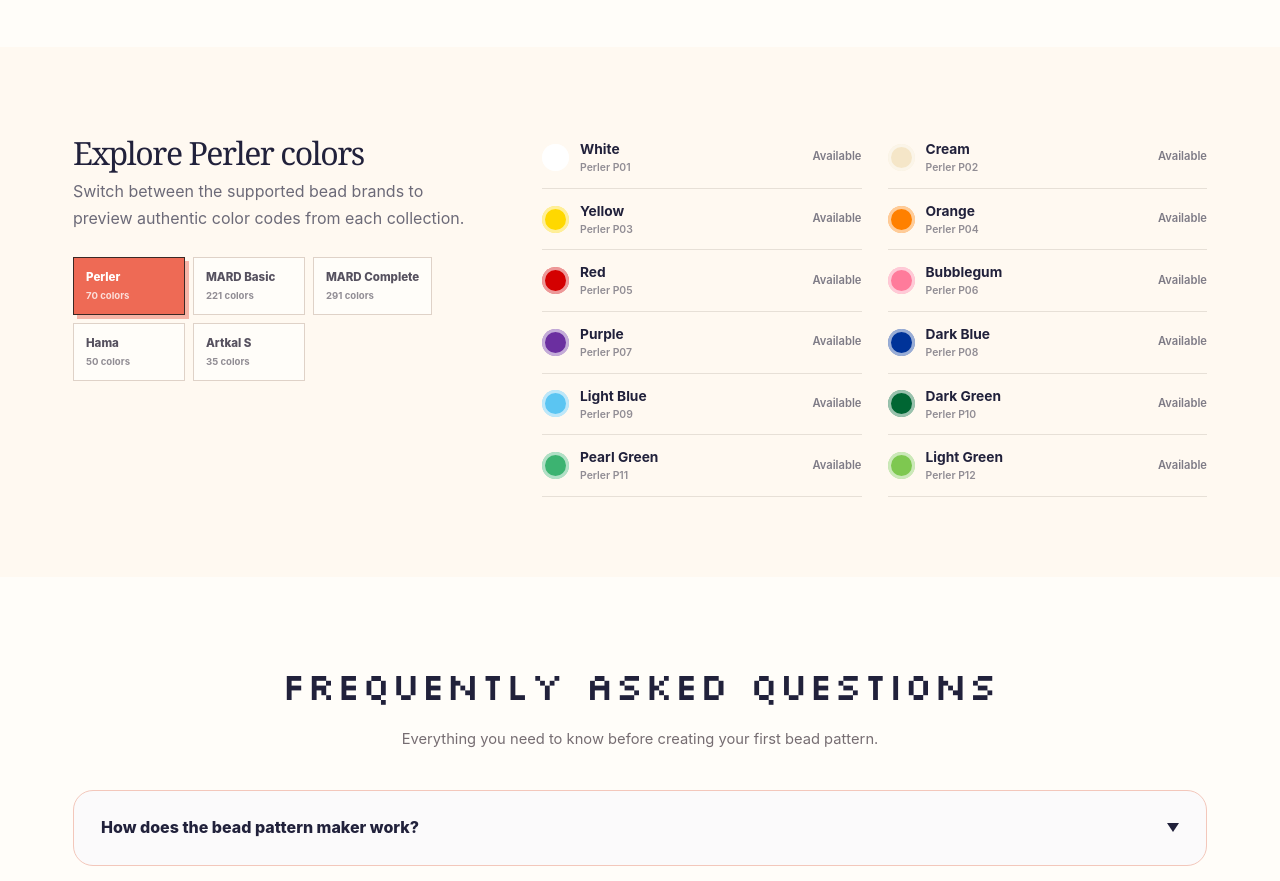
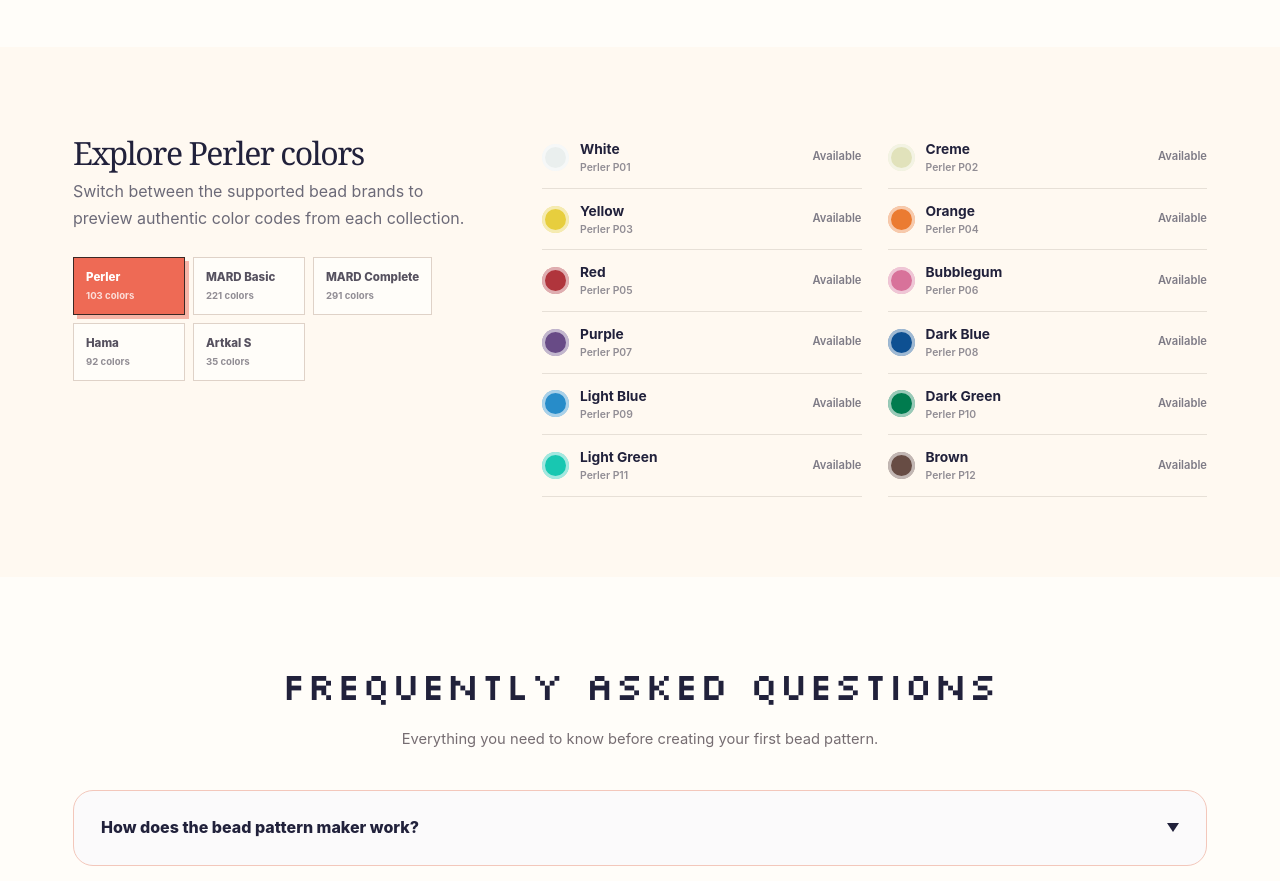
Before and after one commit to rongjuanzhao/perler-bead, a Next.js app: page / in a window 1280 px wide. Shown: the part 2780-3661 px from the top of the page. Built offline with nearby package versions, Linux system fonts and the light colour scheme.

Commit message:
“perler和hama品牌色值更新“

```diff
--- a/src/components/bead-studio/brand-palettes.ts
+++ b/src/components/bead-studio/brand-palettes.ts
@@ -1,130 +1,209 @@
 export type BrandSwatch = { name: string; hex: string; code: string };
 export type PaletteBrand = "MARD Basic" | "MARD Complete" | "Perler" | "Hama" | "Artkal S";
 
+// Perler Midi community reference (103 colors), downloaded 2026-10-31.
+// https://beadcolor.com/perler-color-chart — see THIRD_PARTY_NOTICES.md.
 const perler: BrandSwatch[] = [
-  { name: "White", hex: "#FFFFFF", code: "P01" },
-  { name: "Cream", hex: "#F5E6C8", code: "P02" },
-  { name: "Yellow", hex: "#FFD800", code: "P03" },
-  { name: "Orange", hex: "#FF8000", code: "P04" },
-  { name: "Red", hex: "#D40000", code: "P05" },
-  { name: "Bubblegum", hex: "#FF7B9B", code: "P06" },
-  { name: "Purple", hex: "#6B2FA0", code: "P07" },
-  { name: "Dark Blue", hex: "#003399", code: "P08" },
-  { name: "Light Blue", hex: "#5BC5F2", code: "P09" },
-  { name: "Dark Green", hex: "#006633", code: "P10" },
-  { name: "Pearl Green", hex: "#3CB371", code: "P11" },
-  { name: "Light Green", hex: "#7EC850", code: "P12" },
-  { name: "Brown", hex: "#8B4513", code: "P13" },
-  { name: "Tan", hex: "#D2B48C", code: "P14" },
-  { name: "Black", hex: "#000000", code: "P15" },
-  { name: "Grey", hex: "#808080", code: "P16" },
-  { name: "Charcoal", hex: "#404040", code: "P17" },
-  { name: "Magenta", hex: "#CC0066", code: "P18" },
-  { name: "Peach", hex: "#FFCBA4", code: "P19" },
-  { name: "Kiwi Lime", hex: "#C5E17A", code: "P20" },
-  { name: "Cyan", hex: "#00BFFF", code: "P21" },
-  { name: "Lavender", hex: "#9370DB", code: "P22" },
-  { name: "Bright Green", hex: "#00CC00", code: "P23" },
-  { name: "Pastel Blue", hex: "#ADD8E6", code: "P24" },
-  { name: "Pastel Green", hex: "#98FB98", code: "P25" },
-  { name: "Pastel Lavender", hex: "#D8BFD8", code: "P26" },
-  { name: "Pastel Yellow", hex: "#FFFACD", code: "P27" },
-  { name: "Robin Egg", hex: "#00CCCC", code: "P28" },
-  { name: "Blush", hex: "#FFB6C1", code: "P29" },
-  { name: "Toothpaste", hex: "#B0E0E6", code: "P30" },
-  { name: "Hot Coral", hex: "#FF4040", code: "P31" },
-  { name: "Plum", hex: "#993366", code: "P32" },
-  { name: "Slime", hex: "#CCFF00", code: "P33" },
-  { name: "Butterscotch", hex: "#E89050", code: "P34" },
-  { name: "Rust", hex: "#B7410E", code: "P35" },
-  { name: "Light Grey", hex: "#C0C0C0", code: "P36" },
-  { name: "Pink", hex: "#FF69B4", code: "P37" },
-  { name: "Sand", hex: "#C2B280", code: "P38" },
-  { name: "Cranapple", hex: "#9B111E", code: "P39" },
-  { name: "Cheddar", hex: "#FFB300", code: "P40" },
-  { name: "Turquoise", hex: "#30D5C8", code: "P41" },
-  { name: "Light Pink", hex: "#FFB6C1", code: "P42" },
-  { name: "Fern", hex: "#4F7942", code: "P43" },
-  { name: "Raspberry", hex: "#E30B5C", code: "P44" },
-  { name: "Cobalt", hex: "#0047AB", code: "P45" },
-  { name: "Evergreen", hex: "#115740", code: "P46" },
-  { name: "Prickly Pear", hex: "#DE4F3E", code: "P47" },
-  { name: "Midnight", hex: "#191970", code: "P48" },
-  { name: "Periwinkle", hex: "#7A7FD4", code: "P49" },
-  { name: "Spice", hex: "#C45B28", code: "P50" },
-  { name: "Creme", hex: "#FFF8DC", code: "P51" },
-  { name: "Light Brown", hex: "#C4A882", code: "P52" },
-  { name: "Honey", hex: "#EB9605", code: "P53" },
-  { name: "Pear", hex: "#D1E231", code: "P54" },
-  { name: "Olive", hex: "#808000", code: "P55" },
-  { name: "Shamrock", hex: "#009E60", code: "P56" },
-  { name: "Teal", hex: "#008080", code: "P57" },
-  { name: "Blueberry", hex: "#4F86F7", code: "P58" },
-  { name: "Grape", hex: "#6F2DA8", code: "P59" },
-  { name: "Orchid", hex: "#DA70D6", code: "P60" },
-  { name: "Salmon", hex: "#FA8072", code: "P61" },
-  { name: "Apricot", hex: "#FBCEB1", code: "P62" },
-  { name: "Mist", hex: "#90AFC5", code: "P63" },
-  { name: "Pewter", hex: "#96A8A1", code: "P64" },
-  { name: "Flamingo", hex: "#FC8EAC", code: "P65" },
-  { name: "Tangerine", hex: "#FF9966", code: "P66" },
-  { name: "Mulberry", hex: "#C54B8C", code: "P67" },
-  { name: "Lagoon", hex: "#4DC4C0", code: "P68" },
-  { name: "Pumpkin", hex: "#FF7518", code: "P69" },
-  { name: "Gingerbread", hex: "#B06500", code: "P70" },
+  { name: "White", hex: "#EAEFEE", code: "P01" },
+  { name: "Creme", hex: "#E1E2BB", code: "P02" },
+  { name: "Yellow", hex: "#E7CE3E", code: "P03" },
+  { name: "Orange", hex: "#EB7B31", code: "P04" },
+  { name: "Red", hex: "#B0353C", code: "P05" },
+  { name: "Bubblegum", hex: "#D8729A", code: "P06" },
+  { name: "Purple", hex: "#684B86", code: "P07" },
+  { name: "Dark Blue", hex: "#0E5092", code: "P08" },
+  { name: "Light Blue", hex: "#278CC9", code: "P09" },
+  { name: "Dark Green", hex: "#007B4E", code: "P10" },
+  { name: "Light Green", hex: "#18C7B1", code: "P11" },
+  { name: "Brown", hex: "#674C44", code: "P12" },
+  { name: "Grey", hex: "#909497", code: "P17" },
+  { name: "Black", hex: "#323234", code: "P18" },
+  { name: "Rust", hex: "#995043", code: "P20" },
+  { name: "Light Brown", hex: "#936848", code: "P21" },
+  { name: "Peach", hex: "#E9BFB9", code: "P33" },
+  { name: "Tan", hex: "#C5AC90", code: "P35" },
+  { name: "Magenta", hex: "#E04284", code: "P38" },
+  { name: "Pastel Blue", hex: "#4A9CCF", code: "P52" },
+  { name: "Pastel Green", hex: "#6DCC94", code: "P53" },
+  { name: "Pastel Lavender", hex: "#937FBF", code: "P54" },
+  { name: "Pastel Yellow", hex: "#E9E290", code: "P56" },
+  { name: "Cheddar", hex: "#FBB146", code: "P57" },
+  { name: "Toothpaste", hex: "#96D1D4", code: "P58" },
+  { name: "Hot Coral", hex: "#DD595B", code: "P59" },
+  { name: "Plum", hex: "#A75D9D", code: "P60" },
+  { name: "Kiwi Lime", hex: "#69B845", code: "P61" },
+  { name: "Turquoise", hex: "#0098C5", code: "P62" },
+  { name: "Blush", hex: "#F99297", code: "P63" },
+  { name: "Periwinkle Blue", hex: "#6683B7", code: "P70" },
+  { name: "Light Pink", hex: "#E1BCCE", code: "P79" },
+  { name: "Green", hex: "#4DAB64", code: "P80" },
+  { name: "Pink", hex: "#D45496", code: "P83" },
+  { name: "Raspberry", hex: "#983864", code: "P88" },
+  { name: "Butterscotch", hex: "#DA9964", code: "P90" },
+  { name: "Parrot Green", hex: "#009188", code: "P91" },
+  { name: "Dark Grey", hex: "#585C61", code: "P92" },
+  { name: "Blueberry Creme", hex: "#85A8E3", code: "P93" },
+  { name: "Cranapple", hex: "#843947", code: "P96" },
+  { name: "Prickly Pear", hex: "#BBC938", code: "P97" },
+  { name: "Sand", hex: "#E5BE9E", code: "P98" },
+  { name: "Evergreen", hex: "#305545", code: "C01" },
+  { name: "Light Grey", hex: "#B3BAB8", code: "C03" },
+  { name: "Lavender", hex: "#AF9FCE", code: "C04" },
+  { name: "Shamrock", hex: "#008F53", code: "C05" },
+  { name: "Cobalt", hex: "#0065B1", code: "C06" },
+  { name: "Midnight", hex: "#2F3C55", code: "C07" },
+  { name: "Robin's Egg", hex: "#A9CDD5", code: "C08" },
+  { name: "Flamingo", hex: "#F2AFB7", code: "C09" },
+  { name: "Salmon", hex: "#E1747A", code: "C10" },
+  { name: "Fawn", hex: "#C9A385", code: "C11" },
+  { name: "Pewter", hex: "#94A19D", code: "C12" },
+  { name: "Charcoal", hex: "#4F595A", code: "C13" },
+  { name: "Toasted Marshmallow", hex: "#DEDACE", code: "C14" },
+  { name: "Orchid", hex: "#B1628E", code: "C16" },
+  { name: "Tomato", hex: "#D14337", code: "C17" },
+  { name: "Spice", hex: "#D9593A", code: "C18" },
+  { name: "Apricot", hex: "#F5A168", code: "C19" },
+  { name: "Sherbet", hex: "#D8E47C", code: "C20" },
+  { name: "Mist", hex: "#93B0BD", code: "C21" },
+  { name: "Sky", hex: "#4AC0D8", code: "C22" },
+  { name: "Lagoon", hex: "#00A4AC", code: "C23" },
+  { name: "Teal", hex: "#047F8A", code: "C24" },
+  { name: "Fern", hex: "#7F971A", code: "C25" },
+  { name: "Olive", hex: "#696E31", code: "C26" },
+  { name: "Mint", hex: "#B3EED5", code: "C40" },
+  { name: "Sour Apple", hex: "#A3DE6F", code: "C41" },
+  { name: "Cotton Candy", hex: "#F479B0", code: "C42" },
+  { name: "Grape", hex: "#503B9C", code: "C43" },
+  { name: "Rose", hex: "#D25D72", code: "C44" },
+  { name: "Iris", hex: "#4E56A3", code: "C45" },
+  { name: "Tangerine", hex: "#FD5918", code: "C46" },
+  { name: "Forest", hex: "#005D57", code: "C47" },
+  { name: "Eggplant", hex: "#6F3255", code: "C48" },
+  { name: "Honey", hex: "#DA8C2C", code: "C49" },
+  { name: "Gingerbread", hex: "#7E5446", code: "C50" },
+  { name: "Thistle", hex: "#8C8CA7", code: "C51" },
+  { name: "Slate Blue", hex: "#5E6D7B", code: "C52" },
+  { name: "Denim", hex: "#4C6388", code: "C53" },
+  { name: "Sage", hex: "#9AA98E", code: "C54" },
+  { name: "Orange Cream", hex: "#EFB79B", code: "C55" },
+  { name: "Fruit Punch", hex: "#CA3B65", code: "C56" },
+  { name: "Fuchsia", hex: "#CB59B9", code: "C57" },
+  { name: "Mulberry", hex: "#714875", code: "C58" },
+  { name: "Slime", hex: "#C8C85C", code: "C59" },
+  { name: "Stone", hex: "#988C8C", code: "C60" },
+  { name: "Dark Spruce", hex: "#14313B", code: "C61" },
+  { name: "Cocoa", hex: "#392928", code: "C62" },
+  { name: "Twilight Plum", hex: "#C685B1", code: "C65" },
+  { name: "Caribbean Sea", hex: "#6CC8AD", code: "C66" },
+  { name: "Frosted Lilac", hex: "#CDB7C3", code: "C67" },
+  { name: "Brick", hex: "#FC9574", code: "C73" },
+  { name: "Rich Butter", hex: "#F6CA69", code: "C74" },
+  { name: "Peacock", hex: "#0090AC", code: "C75" },
+  { name: "Carnation Pink", hex: "#F8C7C9", code: "C76" },
+  { name: "Cherry", hex: "#9D2B3A", code: "C77" },
+  { name: "Neon Blue", hex: "#406AE1", code: "N01" },
+  { name: "Sunflower", hex: "#DEBA0B", code: "C68" },
+  { name: "Lemon", hex: "#F6D901", code: "C69" },
+  { name: "Celery", hex: "#BED4A6", code: "C63" },
+  { name: "Mocha", hex: "#C8B693", code: "C39" },
+  { name: "Coral", hex: "#FF9A8B", code: "C72" },
 ];
 
+// Hama Midi community reference (92 colors), retrieved 2026-10-31.
+// https://beadsheet.com/hama-bead-color-chart/ — see THIRD_PARTY_NOTICES.md.
 const hama: BrandSwatch[] = [
-  { name: "White", hex: "#FFFFFF", code: "H01" },
-  { name: "Cream", hex: "#F7E7CE", code: "H02" },
-  { name: "Yellow", hex: "#FFE135", code: "H03" },
-  { name: "Orange", hex: "#FF6600", code: "H04" },
-  { name: "Red", hex: "#CC0000", code: "H05" },
-  { name: "Pink", hex: "#FF66B2", code: "H06" },
-  { name: "Purple", hex: "#7B2D8B", code: "H07" },
-  { name: "Blue", hex: "#0033CC", code: "H08" },
-  { name: "Light Blue", hex: "#66B2FF", code: "H09" },
-  { name: "Green", hex: "#009933", code: "H10" },
-  { name: "Light Green", hex: "#66CC66", code: "H11" },
-  { name: "Brown", hex: "#8B4513", code: "H12" },
-  { name: "Grey", hex: "#999999", code: "H13" },
-  { name: "Black", hex: "#1A1A1A", code: "H14" },
-  { name: "Tan", hex: "#D2B48C", code: "H15" },
-  { name: "Dark Green", hex: "#006400", code: "H16" },
-  { name: "Dark Red", hex: "#8B0000", code: "H17" },
-  { name: "Pastel Yellow", hex: "#FFFACD", code: "H18" },
-  { name: "Pastel Blue", hex: "#AEC6CF", code: "H19" },
-  { name: "Pastel Green", hex: "#77DD77", code: "H20" },
-  { name: "Pastel Pink", hex: "#FFD1DC", code: "H21" },
-  { name: "Pastel Lilac", hex: "#C8A2C8", code: "H22" },
-  { name: "Neon Yellow", hex: "#DFFF00", code: "H23" },
-  { name: "Neon Orange", hex: "#FF6700", code: "H24" },
-  { name: "Neon Green", hex: "#39FF14", code: "H25" },
-  { name: "Neon Red", hex: "#FF073A", code: "H26" },
-  { name: "Claret", hex: "#7F1734", code: "H27" },
-  { name: "Plum", hex: "#8E4585", code: "H28" },
-  { name: "Turquoise", hex: "#40E0D0", code: "H29" },
-  { name: "Teddy Bear Brown", hex: "#A0522D", code: "H30" },
-  { name: "Flesh", hex: "#FFCBA4", code: "H31" },
-  { name: "Olive", hex: "#808000", code: "H32" },
-  { name: "Petrol", hex: "#005F69", code: "H33" },
-  { name: "Azure", hex: "#007FFF", code: "H34" },
-  { name: "Fuchsia", hex: "#FF00FF", code: "H35" },
-  { name: "Cerise", hex: "#DE3163", code: "H36" },
-  { name: "Raspberry", hex: "#E30B5C", code: "H37" },
-  { name: "Burgundy", hex: "#800020", code: "H38" },
-  { name: "Light Grey", hex: "#C0C0C0", code: "H39" },
-  { name: "Forest Green", hex: "#228B22", code: "H40" },
-  { name: "Lime", hex: "#32CD32", code: "H41" },
-  { name: "Sand", hex: "#C2B280", code: "H42" },
-  { name: "Butterscotch", hex: "#E89050", code: "H43" },
-  { name: "Lavender", hex: "#B57EDC", code: "H44" },
-  { name: "Bright Blue", hex: "#0096FF", code: "H45" },
-  { name: "Bright Red", hex: "#EE0000", code: "H46" },
-  { name: "Bright Yellow", hex: "#FFD300", code: "H47" },
-  { name: "Skin", hex: "#FFE0BD", code: "H48" },
-  { name: "Dark Grey", hex: "#555555", code: "H49" },
-  { name: "Ivory", hex: "#FFFFF0", code: "H50" },
+  { name: "White", hex: "#E5ECF1", code: "H01" },
+  { name: "Cream", hex: "#E4E4C5", code: "H02" },
+  { name: "Yellow", hex: "#E9C704", code: "H03" },
+  { name: "Orange", hex: "#D14803", code: "H04" },
+  { name: "Red", hex: "#B4060E", code: "H05" },
+  { name: "Pink", hex: "#EA8AA5", code: "H06" },
+  { name: "Purple", hex: "#712297", code: "H07" },
+  { name: "Blue", hex: "#0239A3", code: "H08" },
+  { name: "Light Blue", hex: "#025BC3", code: "H09" },
+  { name: "Green", hex: "#027643", code: "H10" },
+  { name: "Light Green", hex: "#19CDA7", code: "H11" },
+  { name: "Brown", hex: "#3E271A", code: "H12" },
+  { name: "Transparent Red", hex: "#C02435", code: "H13" },
+  { name: "Transparent Yellow", hex: "#E4AA32", code: "H14" },
+  { name: "Transparent Blue", hex: "#487ED5", code: "H15" },
+  { name: "Transparent Green", hex: "#37B876", code: "H16" },
+  { name: "Grey", hex: "#838F98", code: "H17" },
+  { name: "Black", hex: "#141315", code: "H18" },
+  { name: "Clear", hex: "#D8D2CE", code: "H19" },
+  { name: "Reddish Brown", hex: "#8D2A0F", code: "H20" },
+  { name: "Light Brown", hex: "#BE6C21", code: "H21" },
+  { name: "Dark Red", hex: "#91020A", code: "H22" },
+  { name: "Translucent Purple", hex: "#683E9A", code: "H24" },
+  { name: "Translucent Brown", hex: "#87593D", code: "H25" },
+  { name: "Matt Rose", hex: "#E8A498", code: "H26" },
+  { name: "Beige", hex: "#DCB18E", code: "H27" },
+  { name: "Dark Green", hex: "#1E2C1C", code: "H28" },
+  { name: "Claret", hex: "#BF0142", code: "H29" },
+  { name: "Burgundy", hex: "#4E0C1B", code: "H30" },
+  { name: "Turquoise", hex: "#489AB9", code: "H31" },
+  { name: "Neon Fuchsia", hex: "#FF208D", code: "H32" },
+  { name: "Cerise", hex: "#FF3956", code: "H33" },
+  { name: "Neon Yellow", hex: "#E5EF13", code: "H34" },
+  { name: "Neon Red", hex: "#FF2833", code: "H35" },
+  { name: "Neon Blue", hex: "#2353B0", code: "H36" },
+  { name: "Neon Green", hex: "#06B73C", code: "H37" },
+  { name: "Neon Orange", hex: "#FD8600", code: "H38" },
+  { name: "Fluorescent Yellow", hex: "#F1F21C", code: "H39" },
+  { name: "Fluorescent Orange", hex: "#FE630B", code: "H40" },
+  { name: "Fluorescent Blue", hex: "#2659B2", code: "H41" },
+  { name: "Fluorescent Green", hex: "#0CBD51", code: "H42" },
+  { name: "Pastel Yellow", hex: "#E7E45A", code: "H43" },
+  { name: "Pastel Red", hex: "#F96160", code: "H44" },
+  { name: "Pastel Purple", hex: "#8E69CD", code: "H45" },
+  { name: "Pastel Blue", hex: "#51AEE4", code: "H46" },
+  { name: "Pastel Green", hex: "#80DF96", code: "H47" },
+  { name: "Pastel Pink", hex: "#D67AD1", code: "H48" },
+  { name: "Azure", hex: "#0FACD1", code: "H49" },
+  { name: "Green (Glow in the Dark)", hex: "#FAF8ED", code: "H55" },
+  { name: "Red (Glow in the Dark)", hex: "#EDBF9F", code: "H56" },
+  { name: "Blue (Glow in the Dark)", hex: "#C4D0E3", code: "H57" },
+  { name: "Teddybear Brown", hex: "#F0981E", code: "H60" },
+  { name: "Gold", hex: "#D99350", code: "H61" },
+  { name: "Silver", hex: "#48474A", code: "H62" },
+  { name: "Bronze", hex: "#42312F", code: "H63" },
+  { name: "Pearl", hex: "#EFEBE4", code: "H64" },
+  { name: "Light Grey", hex: "#A5B3C0", code: "H70" },
+  { name: "Dark Grey", hex: "#445059", code: "H71" },
+  { name: "Translucent Pink", hex: "#F097B0", code: "H72" },
+  { name: "Translucent Aqua", hex: "#59AEF5", code: "H73" },
+  { name: "Translucent Lilac", hex: "#5B55BD", code: "H74" },
+  { name: "Tan", hex: "#B78C6D", code: "H75" },
+  { name: "Nougat", hex: "#8A5937", code: "H76" },
+  { name: "Cloudy White", hex: "#CED1C8", code: "H77" },
+  { name: "Light Peach", hex: "#F7C1AA", code: "H78" },
+  { name: "Apricot", hex: "#F87633", code: "H79" },
+  { name: "Plum", hex: "#91175A", code: "H82" },
+  { name: "Petrol Blue", hex: "#037A9F", code: "H83" },
+  { name: "Olive Green", hex: "#687836", code: "H84" },
+  { name: "Pastel Rose", hex: "#DD9BA3", code: "H95" },
+  { name: "Pastel Lilac", hex: "#B491AD", code: "H96" },
+  { name: "Pastel Ice Blue", hex: "#8AAFC2", code: "H97" },
+  { name: "Pastel Mint", hex: "#94CCA4", code: "H98" },
+  { name: "Eucalyptus", hex: "#A9C39B", code: "H101" },
+  { name: "Forest Green", hex: "#356B2D", code: "H102" },
+  { name: "Light Yellow", hex: "#FFE660", code: "H103" },
+  { name: "Lime", hex: "#BCD122", code: "H104" },
+  { name: "Light Apricot", hex: "#FFAC78", code: "H105" },
+  { name: "Light Lavender", hex: "#CCC5ED", code: "H106" },
+  { name: "Lavender", hex: "#6A87C1", code: "H107" },
+  { name: "Aubergine", hex: "#2A2536", code: "H108" },
+  { name: "Cloudy Grey", hex: "#8A847F", code: "H109" },
+  { name: "Matcha", hex: "#838956", code: "H110" },
+  { name: "Dark Blush", hex: "#835854", code: "H111" },
+  { name: "Blush", hex: "#AD8A82", code: "H112" },
+  { name: "Aqua", hex: "#5F887B", code: "H113" },
+  { name: "Cherry Red", hex: "#9A2C31", code: "H114" },
+  { name: "Bright Green", hex: "#6E975F", code: "H115" },
+  { name: "Midnight Blue", hex: "#222838", code: "H116" },
+  { name: "Taupe Grey", hex: "#777169", code: "H117" },
+  { name: "Maroon Red", hex: "#612932", code: "H118" },
+  { name: "Sky Blue", hex: "#4167B4", code: "H119" },
 ];
 
 const artkalS: BrandSwatch[] = [
--- a/src/features/bead-home/messages/en.ts
+++ b/src/features/bead-home/messages/en.ts
@@ -125,7 +125,7 @@ export const enMessages: HomeMessages = {
       { question: "Which fuse bead brands are supported?", answer: "perlerbeadmake supports MARD Basic, MARD Complete, Perler, Hama, and Artkal S palettes. Your image is matched to the closest available colors in the brand collection you choose." },
       { question: "Are my images uploaded to a server?", answer: "No. Images are processed locally in your browser and are not uploaded to our servers. Your source image stays on your device, and refreshing or closing the page clears the current session." },
       { question: "What image formats are supported?", answer: "perlerbeadmake supports JPEG, PNG, and WebP images. Transparent areas in PNG or WebP files are treated as empty cells, so they will not be filled with beads in the generated pattern." },
-      { question: "How many bead colors are available?", answer: "The available colors depend on the selected collection: MARD Basic includes 221 colors, MARD Complete includes 291, Perler includes 70, Hama includes 50, and Artkal S includes 35. You can use the color-limit control to reduce the number of colors in a pattern for an easier build." },
+      { question: "How many bead colors are available?", answer: "The available colors depend on the selected collection: MARD Basic includes 221 colors, MARD Complete includes 291, Perler includes 103, Hama includes 92, and Artkal S includes 35. You can use the color-limit control to reduce the number of colors in a pattern for an easier build." },
     ],
   },
   footer: {
```
Also changed, not shown: 1 other file (tests, documents, lock files or other folders).
